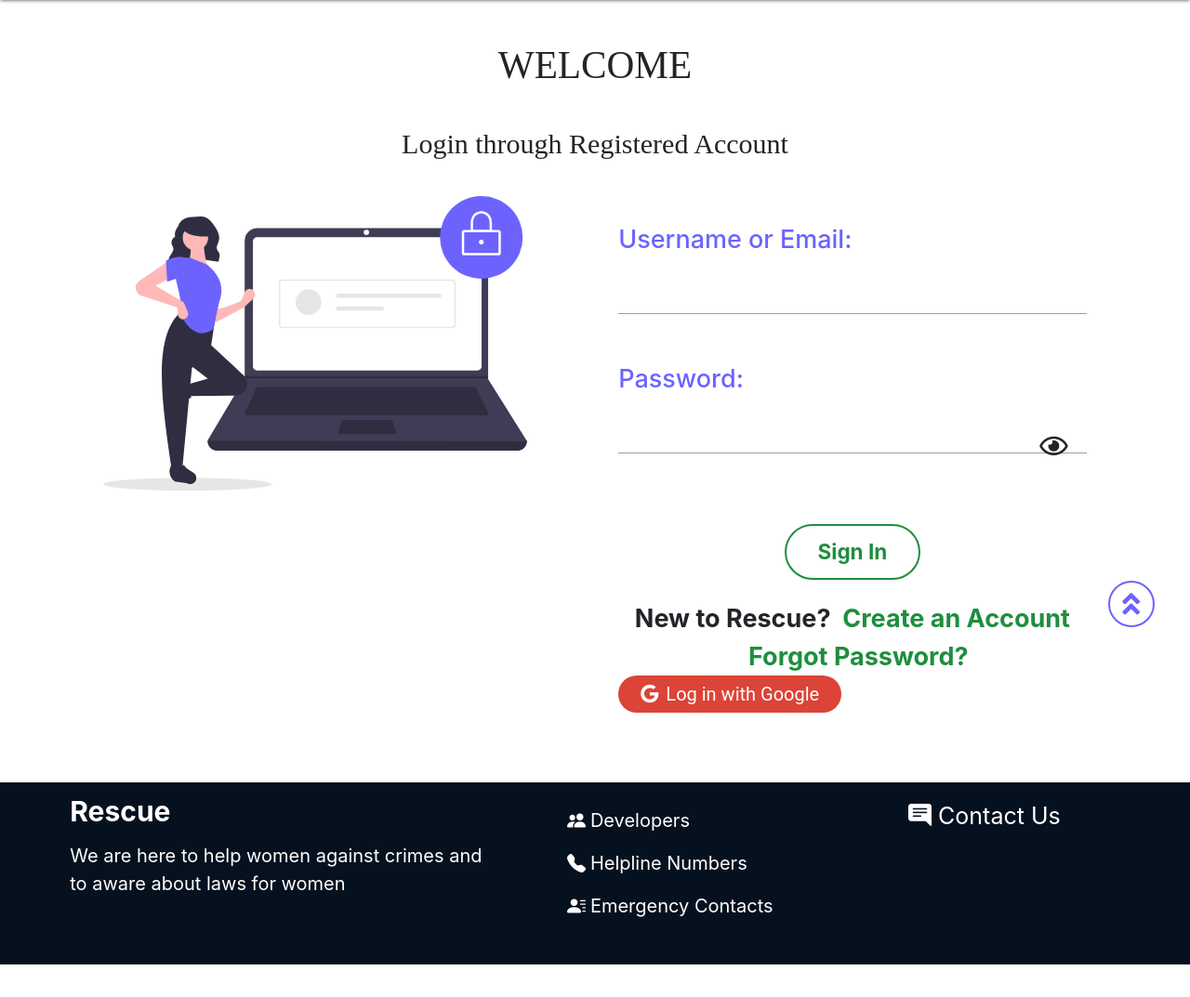
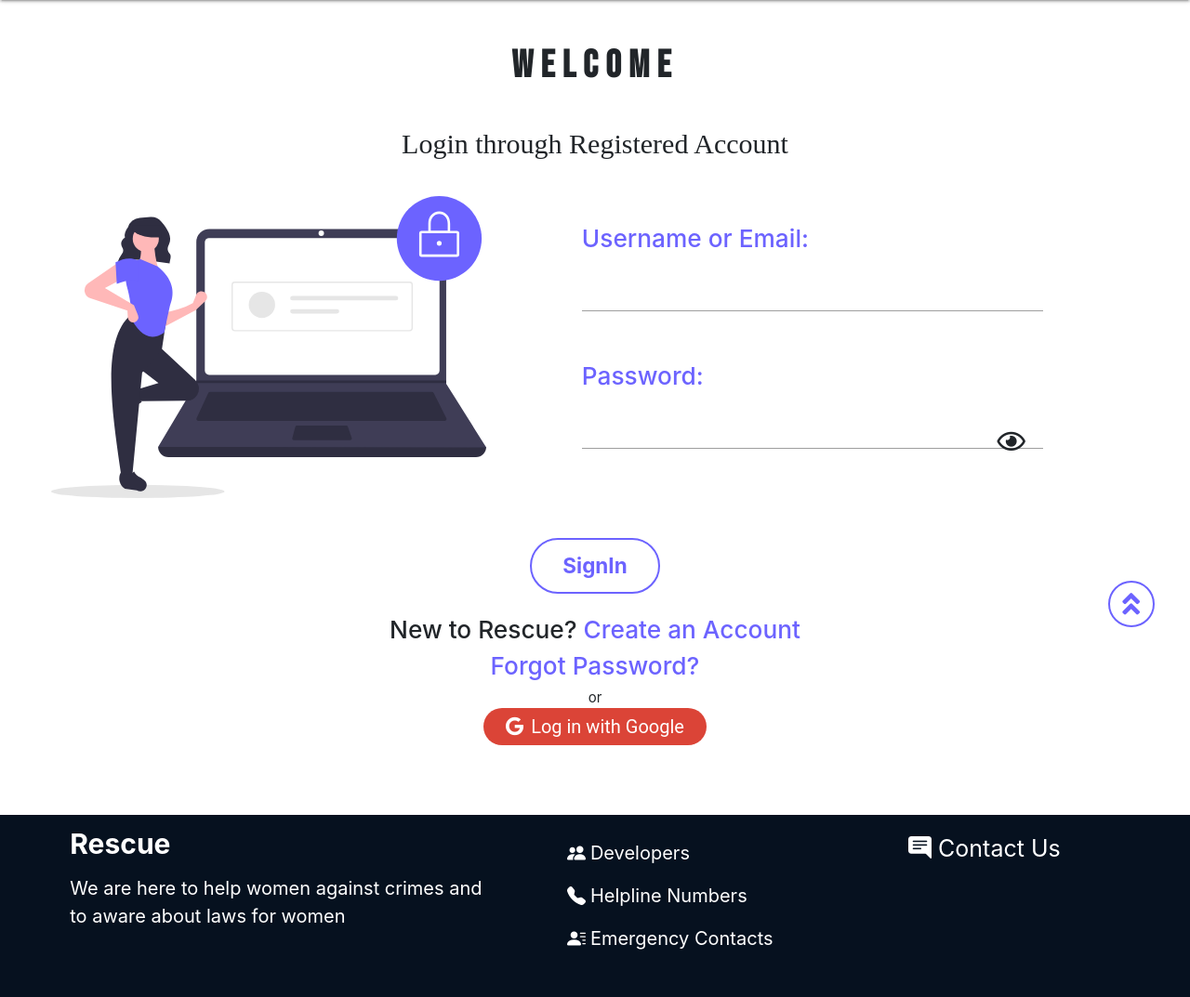
Before and after one commit to swapnilsparsh/Rescue, a Django app: page /login/ in a window 1280 px wide. Shown: the part 85-1158 px from the top of the page at 93% size. Before the commit the page ends 1123 px from the top, so only its background shows below. Run offline with Django 3.2, Linux system fonts and the light colour scheme; some libraries are stand-ins or nearby versions.

Commit message:
fixed login page

```diff
--- a/main_app/templates/main_app/login.html
+++ b/main_app/templates/main_app/login.html
@@ -2,13 +2,14 @@
 {% extends "main_app/common.html" %}
 {% load static %}
 {% load socialaccount %}
-<html lang="en">
+<!-- <html lang="en"> -->
+<body lang="en">
     {% block content %}
-<head>
     <link href="https://fonts.googleapis.com/css2?family=Bangers&display=swap" rel="stylesheet">
     <link href="https://fonts.googleapis.com/css2?family=Overpass:wght@300&display=swap" rel="stylesheet">
 
     <style>
+        @import url('https://fonts.googleapis.com/css2?family=Bebas+Neue&display=swap');
     html {
         scroll-behavior:smooth;
     }
@@ -32,14 +33,6 @@
         background-color: white;
         background-image:url("{% static 'Images/toph.png' %}");
     }
-
-    /* .form-div{
-        width: 80%;
-        font-size: 1.8em;
-    }
-    label {
-            font-size: 1.8rem;
-        } */
     .display-4{
         text-align: center;
         color: black;
@@ -96,7 +89,6 @@
             width: 98%;
         }
 
-
     /* intro section styling */
     .intro-section {
         padding-top: 6em;
@@ -109,6 +101,19 @@
     .intro-section img {
         width: 275px;
         flex: 0 1 auto;
+    }
+    .login-page-title {
+        font-size: 2.75rem;
+        font-family: "Bebas Neue", sans-serif;
+        font-weight: 900;
+        text-align: center;
+        letter-spacing: 0.2em;
+        margin-bottom: 0.5em;
+    }
+
+    .login-page-text {
+        font-size: 2rem;
+        text-align: center;
     }
 
     .intro-title {
@@ -126,6 +131,7 @@
 
     .login-section {
         display: flex;
+        flex-direction: column;
         margin: 0 auto;
         justify-content: space-around;
         padding: 2em 0;
@@ -141,49 +147,76 @@
     }
     .login-form-div{
         width: auto;
-        margin-left: 1em;
+        margin: 0 auto;
         justify-content: center;
     }
 
-    label {
-        font-size: 1.8rem;
-        color: #6C63FF;
-        margin: 1em 0 0.5em 0;
-        font-weight: 500;
-    }
     .button {
         display: flex;
         align-items: center;
         justify-content: center;
     }
 
-    .register-text{
+    .login-text{
         display: flex;
         align-items: center;
         justify-content: center;
         font-size: 1.8rem;
         font-weight: bold;
+        margin: 0.5em auto;
+    }
+
+    label {
+            font-size: 1.75rem;
+            color: #6C63FF;
+            margin: 1em 0 0.5em 0;
+            font-weight: 500;
         }
 
     input[type="submit"] {
         background-color: #FFF;
-        color: rgb(30,142,62);
+        color: #6C63FF;
         font-weight: bold;
         font-size: 1.5rem;
         padding: 0.5em 1.5em;
         margin: 1em 0;
         width: unset;
         cursor: pointer;
-        border: 2px solid rgb(30,142,62);
+        border: 2px solid #6C63FF;
         border-radius: 5em;
         transition: all 0.3s ease-in-out;
     }
 
     input[type="submit"]:hover {
         color: #FFF;
-        background-color: rgb(30,142,62);
-        border: 2px solid rgb(30,142,62);
+        background-color: #6C63FF;
+        border: 2px solid #6C63FF;
         cursor: pointer;
+    }
+
+    .login-sign-in {
+        text-align: center;
+        display: flex;
+        flex-direction: column;
+        justify-content: center;
+        align-items: center;
+        /* padding: 1.5em 0; */
+    }
+
+    .login-sign-in a {
+        text-decoration: none;
+        color: #6C63FF;
+        transition: all 0.5s ease-in-out;
+        margin: 0 auto;
+    }
+    .login-sign-in a:hover {
+        text-decoration: underline;
+    }
+
+    .center {
+        justify-content: center;
+        margin: 0 auto;
+        align-items: center;
     }
 
 
@@ -196,9 +229,6 @@
         .intro-section img {
             width: 375px;
         }
-        .login-section {
-            flex-direction: column;
-        }
         .login-img{
             width: 275px;
             height: auto;
@@ -208,19 +238,30 @@
             width: 90%;
             margin: 0 auto;
         }
+
+        .login-buttons {
+            display: flex;
+            flex-direction: column;
+            justify-content: center;
+            margin: 0 auto;
+        }
+        .row {
+            margin: unset;
+        }
+
     }
 
     </style>
-</head>
-<body>
+<!-- </head>
+<body> -->
     <section class="container intro-section">
         <div class="intro-title">
-            <h1>WELCOME</h1>
-            <h2>Login through Registered Account</h2>
+            <h1 class="login-page-title">WELCOME</h1>
+            <h2 class="login-page-text">Login through Registered Account</h2>
         </div>
     </section>
     <section class="login-section container">
-
+        <div class="row">
             <div class="login-img">
                 <img src="{% static 'Images/login.svg' %}" alt="log-in">
             </div>
@@ -230,55 +271,25 @@
                     <div class="form-div">
                         {{form.as_p}}
                         <i class="far fa-eye" id="togglePassword" style="margin-left: 0px; position: relative; left: 90%; bottom: 45px; cursor: pointer; font-size: 1.8rem;"></i>
-
-                    <div class="button">
-                        <b><input type="submit" value="Sign In"></b>
-                    </div>
-                    <div class="register-text">
-                        New to Rescue? <a href="/register" style="color:rgb(30,142,62);">&nbsp Create an Account</a>
-                    </div>
-                    <div class="register-text">
-                        <a href="/reset_password" style="color:rgb(30,142,62);">&nbsp Forgot Password?</a>
-                    </div>
-
-                    <!-- google -->
-                    <p><button class="gg" onclick="location.href= '{% provider_login_url 'google' %}';">
-                            <i class="fab fa-google fa-align-left" aria-hidden="true"></i>Log in with Google
-                    </button></p>
                     </div>
                 </form>
             </div>
-    </section>
-
-
-        <!-- <div class="col-sm-12 col-md-12 col-lg-6" align="center">
-                <h1 class="display-4">WELCOME </h1>
-                <p class="lead"><b>Login through Registered Account</b></p>
-                <img src="{% static 'Images/signup-image.jpg' %}" class="log-img">
-            </div> -->
-            <!-- <form class="login-form" method="POST">
-                {% csrf_token %}
-                <div class="form-div">
-                    {{form.as_p}}
-                    <i class="far fa-eye" id="togglePassword" style="margin-left: -30px; cursor: pointer;"></i>
-
-                    <div class="button">
-                        <b><input type="submit" value="Sign In"></b>
         </div>
-                    <div class="register-text">
-                        New to Rescue? <a href="/register" style="color:rgb(30,142,62);">&nbsp Create an Account</a>
+        <div class="login-buttons">
+            <div class="login-sign-in" align="center">
+                <input type="submit" value="SignIn">
+                <h3 class="login-sign-in-text">New to Rescue? <a href="/register">Create an Account</a></h3>
+                <h3 class="login-sign-in-text"><a href="/reset_password" >Forgot Password?</a></h3>
+            <center>
+                <div class="or">
+                    or
                 </div>
-                    <div class="register-text">
-                        <a href="/reset_password" style="color:rgb(30,142,62);">&nbsp Forgot Password?</a>
-                    </div>
-                    <center><p>or</p>
-
-                    <p><button class="gg" onclick="location.href= '{% provider_login_url 'google' %}';">
+                <p><button class="gg" onclick="location.href = '{% provider_login_url 'google' %}';">
                         <i class="fab fa-google fa-align-left" aria-hidden="true"></i>Log in with Google
                     </button></p>
             </center>
         </div>
-            </form> -->
+    </section>
 
     <script>
         const togglePassword = document.querySelector('#togglePassword');
@@ -293,9 +304,6 @@
         });
 
     </script>
+
     {% endblock %}
-    <br>
 </body>
-
-
-</html>
```
Lines whose indentation alone changed are shown as unchanged.
